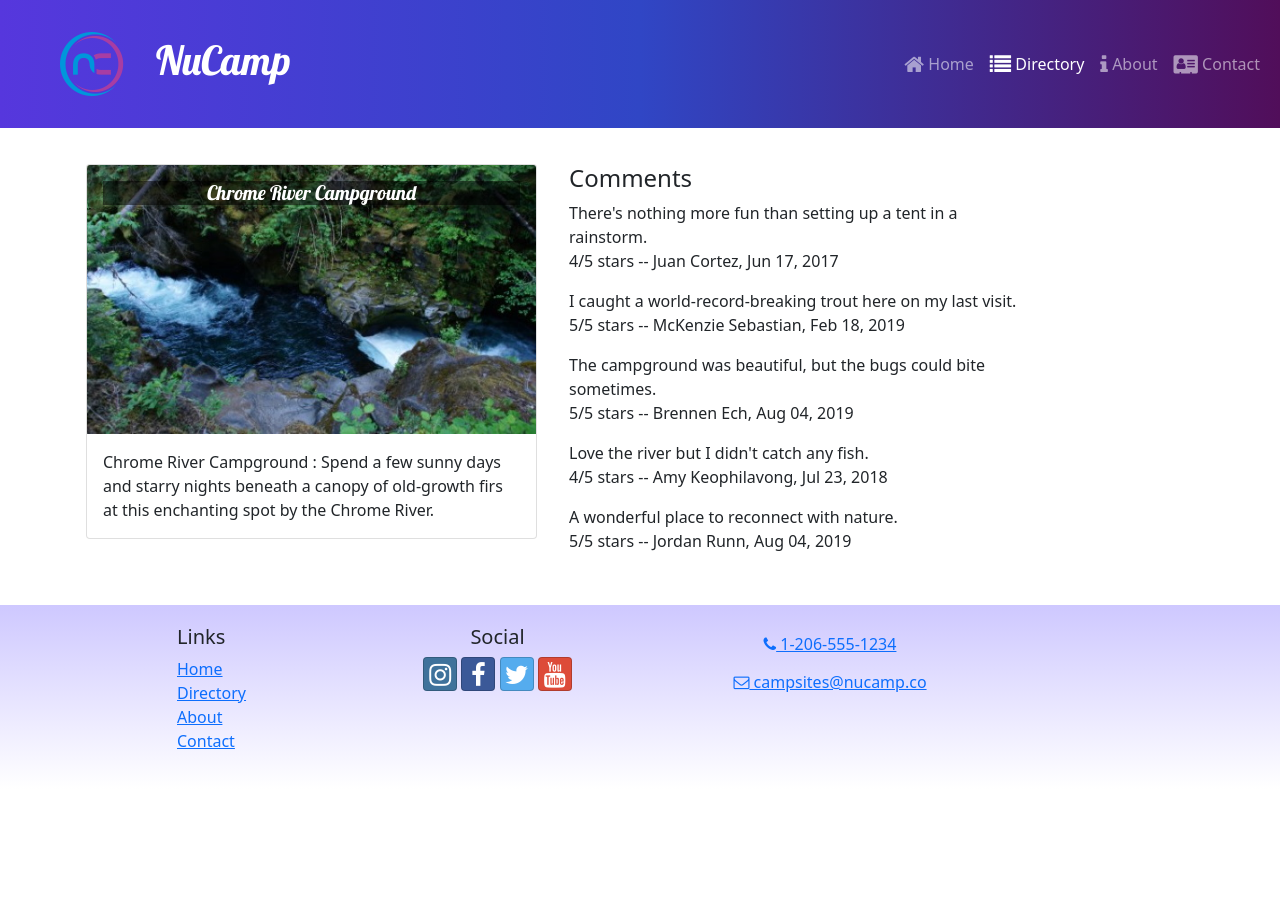
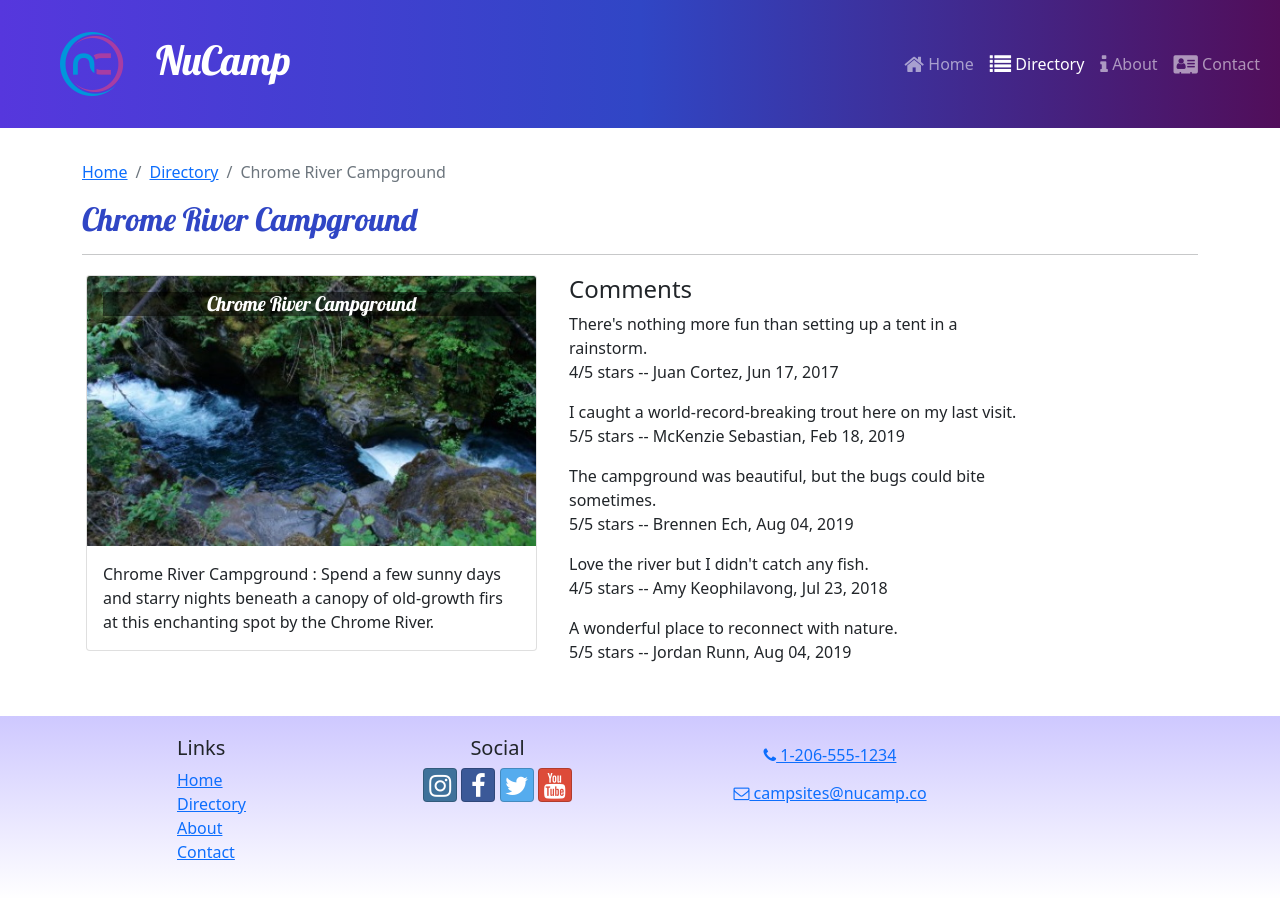
Before and after one commit to mlawhun76/nucampsiteREDO, a React (Create React App) app: page /directory/1 in a window 1280 px wide. Before the commit the page ends 800 px from the top, so only its background shows below. Built offline with nearby package versions, Linux system fonts and the light colour scheme.

Commit message:
Week 2 BreadCrumbs Addeds

```diff
--- /dev/null
+++ b/src/components/SubHeader.js
@@ -0,0 +1,27 @@
+import {Col, Row, Breadcrumb, BreadcrumbItem} from 'reactstrap';
+import {Link} from 'react-router-dom';
+
+const SubHeader = ({ current, detail}) => {
+    return (
+        <Row>
+            <Col>
+                <Breadcrumb>
+                    <BreadcrumbItem>
+                        <Link to='/'>Home</Link>
+                    </BreadcrumbItem>
+                    {detail && (
+                        <BreadcrumbItem>
+                            <Link to='/directory'> Directory </Link>
+
+                        </BreadcrumbItem>
+                    )}
+                    <BreadcrumbItem active>{current}</BreadcrumbItem>
+                </Breadcrumb>
+                <h2>{current}</h2>
+                <hr/>
+            </Col>
+        </Row>
+    );
+};
+
+export default SubHeader;
--- a/src/pages/CampsiteDetailPage.js
+++ b/src/pages/CampsiteDetailPage.js
@@ -3,6 +3,8 @@
 import { selectCampsiteById } from '../features/campsites/campsitesSlice';
 import CampsiteDetail from '../features/campsites/CampsiteDetail';
 import CommentsList from '../features/comments/CommentsList';
+import SubHeader from '../components/SubHeader';
+
 
 
 const CampsiteDetailPage = () => {
@@ -11,6 +13,7 @@
 
     return (
         <Container>
+            <SubHeader current={campsite.name} detail={true} />
             <Row>
                 <CampsiteDetail campsite={campsite} />
                 <CommentsList campsiteId={campsiteId} />
--- a/src/pages/CampsitesDirectoryPage.js
+++ b/src/pages/CampsitesDirectoryPage.js
@@ -1,10 +1,12 @@
 import { Container} from "reactstrap";
 import CampsitesList from "../features/campsites/CampsitesList";
+import SubHeader from "../components/SubHeader";
 
 const CampsitesDirectoryPage = () => {
 
     return (
         <Container>
+            <SubHeader current='Directory' />
             <CampsitesList />
         </Container>
     );
--- a/src/pages/HomePage.js
+++ b/src/pages/HomePage.js
@@ -1,10 +1,12 @@
 import {Container} from 'reactstrap';
 import DisplayList from '../features/display/DisplayList';
+import SubHeader from '../components/SubHeader';
 
 
 const HomePage = () => {
     return (
         <Container>
+            <SubHeader current='Home'/>
             <DisplayList />
         </Container>
     );
```
